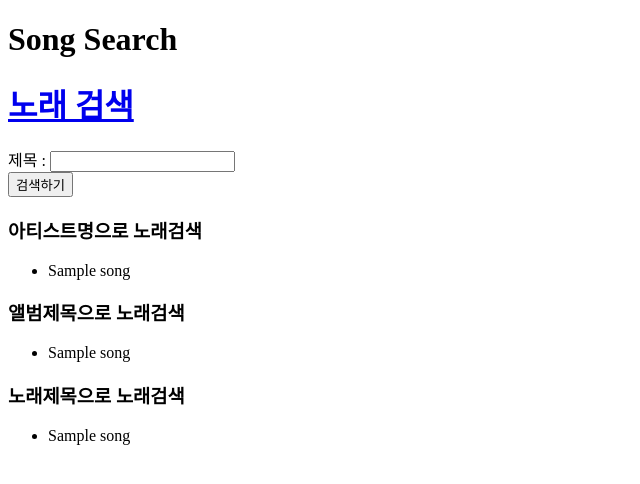
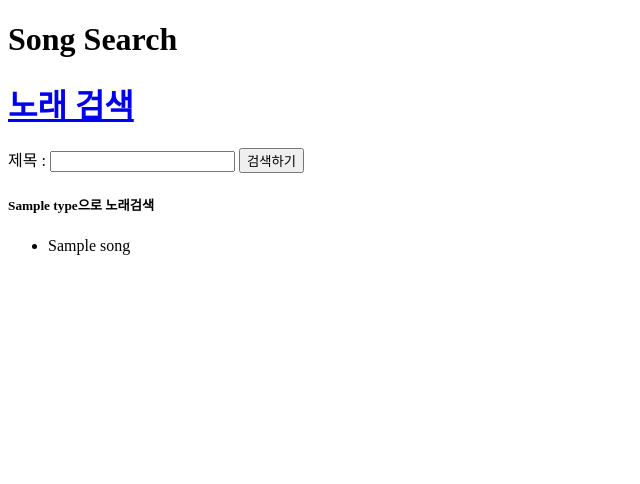
Before and after one commit to standbyme227/fc-melon, a Django app: template django/templates/song/song_search.html in a window 1280 px wide. Shown: the top 484 px of the page, without its empty margins (0-640 px from the left). Run offline with Django 3.2, Linux system fonts and the light colour scheme; tables that the repository leaves empty hold one stand-in row (values such as "Sample post"); the template is opened without the code that fills it: values that come from a table or form of the project are taken from there, most other values are stand-ins (such as "Sample title", 1, 10 or a date in 2020).

```diff
--- a/django/templates/include/song_search_result.html
+++ b/django/templates/include/song_search_result.html
@@ -1,5 +1,5 @@
 
-<h3>{{ type }}으로 노래검색</h3>
+<h5>{{ type }}으로 노래검색</h5>
 <ul>
     {% for song in songs%}
     <li>{{ song.title }}</li>
--- a/django/templates/song/song_search.html
+++ b/django/templates/song/song_search.html
@@ -8,19 +8,18 @@
 
 <form  method="get">
     <h1><a href="{% url 'song:song-search' %}">노래 검색</a></h1>
-    <div >
-        <label for="keyword">제목 : </label>
-        <input id="keyword" name="keyword" type="text" class="form-control">
-    </div>
+
+    <label for="keyword">제목 : </label>
+    <input id="keyword" name="keyword" type="text" class="form-control" placeholder="{{ request.GET.keyword }}">
+
 
     <button type="submit">검색하기</button>
 
 </form>
 
 
-
-{% include 'include/song_search_result.html' with type='아티스트명' songs=songs_from_artists only %}
-{% include 'include/song_search_result.html' with type='앨범제목' songs=songs_from_albums only %}
-{% include 'include/song_search_result.html' with type='노래제목' songs=songs_from_title only %}
+{% for song_info in song_infos %}
+{% include 'include/song_search_result.html' with type=song_info.type songs=song_info.songs only %}
+{% endfor %}
 
 {% endblock %}
```
Also changed, not shown: django/song/views.py (+49 -21 lines).
